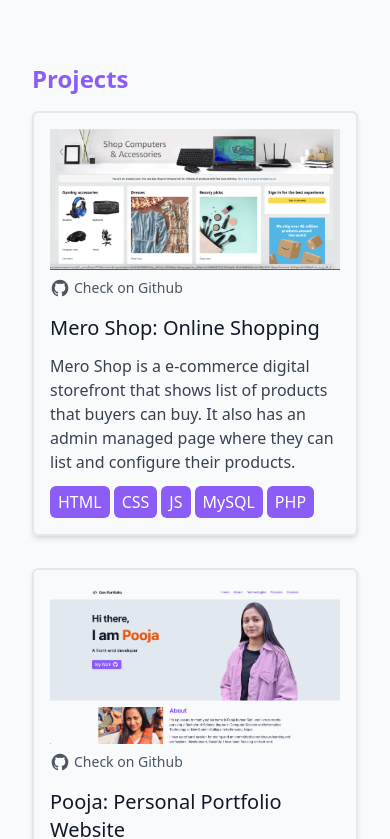
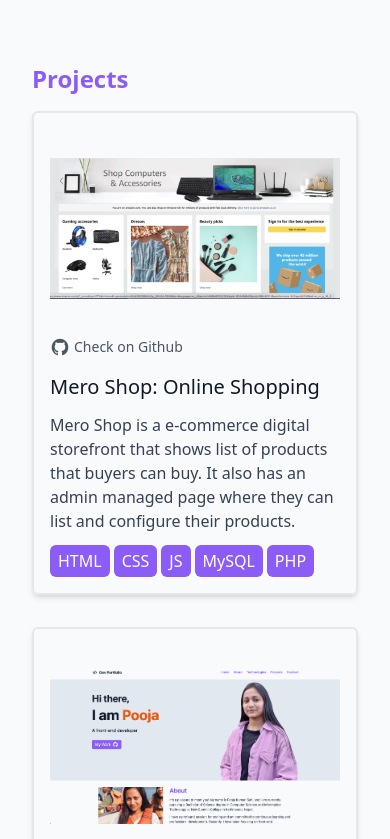
Before and after one commit to om202/Pooja-Portfolio, a React (Create React App) app: page / in a window 390 px wide. Shown: the part 1773-2612 px from the top of the page. Built offline with nearby package versions, Linux system fonts and the light colour scheme.

Commit message:
projects responsive

```diff
--- a/src/components/ProductCard.js
+++ b/src/components/ProductCard.js
@@ -1,8 +1,10 @@
 const ProductCard = ({ data }) => {
   const { title, id, description, technologies, github } = data;
   return (
-    <div className="flex flex-col max-w-[464px] p-4 shadow-md rounded-md border-2 lg:w-1/2">
-      <img src={id + ".png"} alt={id} />
+    <div className="flex flex-col w-full sm:w-full md:w-full lg:w-[464px] p-4 shadow-md rounded-md border-2">
+      <div className="w-full h-[200px] flex items-center justify-center overflow-hidden">
+        <img className="object-cover object-center" src={id + ".png"} alt={id} />
+      </div>
       <a href={github}>
         <div className="flex items-center mt-2 gap-1">
           <svg
--- a/src/components/Projects.js
+++ b/src/components/Projects.js
@@ -40,7 +40,7 @@ const Projects = () => {
     <BigWrapper>
       <div id="projects_page">
         <h1 className="text-2xl font-bold text-violet-500 mb-4">Projects</h1>
-        <div className="flex gap-8 flex-wrap">
+        <div className="grid sm:grid-cols-1 md:grid-cols-2 lg:grid-cols-2 gap-8">
           {projects.map((item) => {
             return <ProductCard data={item} key={item.id} />;
           })}
```
